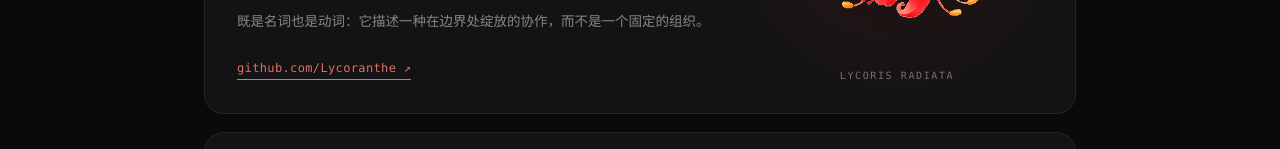
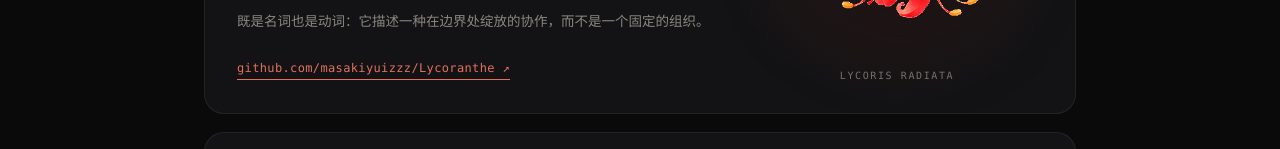
Before and after one commit to masakiyuizzz/masakiyuizzz, a plain HTML site: page index.html in a window 1280 px wide. Shown: the part 492-641 px from the top of the page. Drawn offline with Linux system fonts and the light colour scheme.

Commit message:
fix raw urls after rename; org link points to repo

```diff
--- a/index.html
+++ b/index.html
@@ -219,7 +219,7 @@
            data-en="A crimson Lycoris at a threshold — and the ongoing flowering that happens where different worlds meet."></p>
         <p class="org-ext" data-zh="既是名词也是动词：它描述一种在边界处绽放的协作，而不是一个固定的组织。"
            data-en="Noun and verb at once: collaboration that blooms at a boundary, rather than a fixed institution."></p>
-        <a class="org-link" href="https://github.com/Lycoranthe" target="_blank" rel="noopener">github.com/Lycoranthe ↗</a>
+        <a class="org-link" href="https://github.com/masakiyuizzz/Lycoranthe" target="_blank" rel="noopener">github.com/masakiyuizzz/Lycoranthe ↗</a>
       </div>
       <figure class="flower">
         <img src="assets/lycoranthe.gif" alt="Lycoranthe — Lycoris radiata">
```
Also changed, not shown: profile/card-org-dark.png, profile/card-org-light.png, 1 other file.
